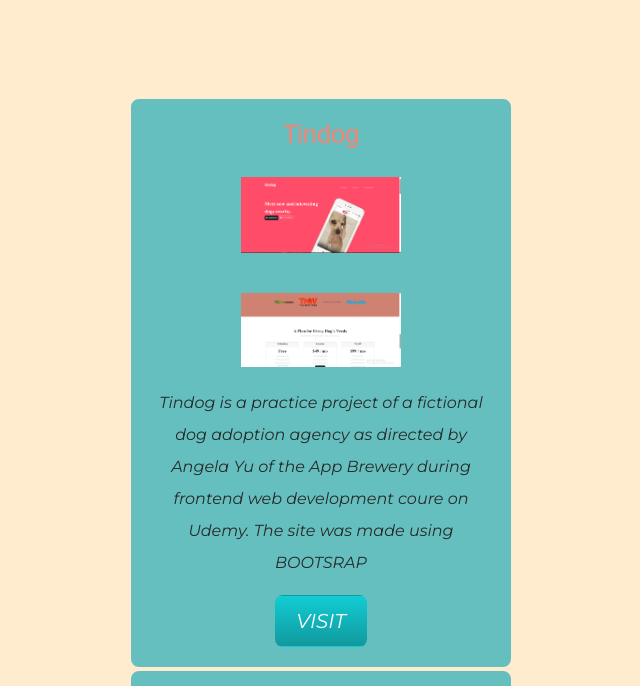
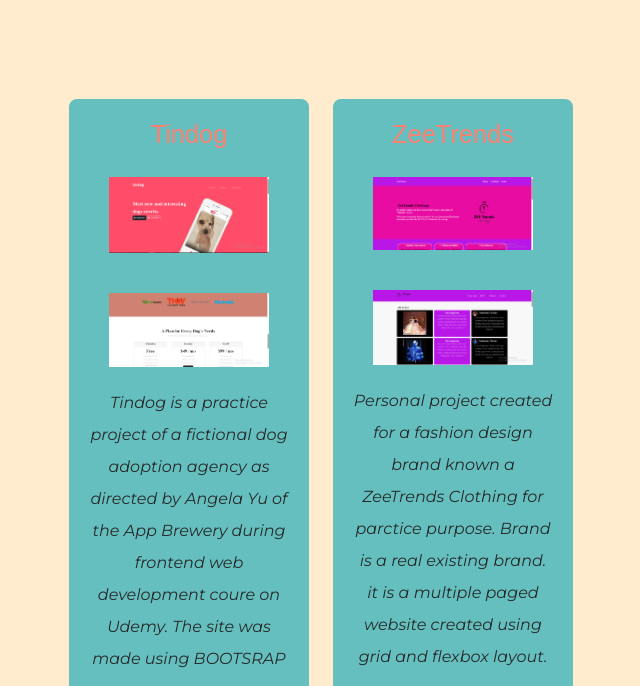
Before and after one commit to WahabAG/My-Website, a plain HTML site: page index.html in a window 768 px wide. Shown: the part 2939-3625 px from the top of the page, without its empty margins (63-703 px from the left). Drawn offline with nearby package versions, Linux system fonts and the light colour scheme.

Commit message:
fixing skewness on small viewports

```diff
--- a/styles.css
+++ b/styles.css
@@ -92,7 +92,7 @@
     left: 280px;
 }
 .skill-row {
-    margin: 100px auto 100px auto;
+    margin: 100px auto;
     width: 50%;
     padding: 20px;
 }
@@ -121,14 +121,15 @@
 }
 .portfolio {
     width: 50%;
-    margin: 100px auto 100px auto;
+    margin: 100px auto;
 }
 #projects{
-    margin: 100px auto 100px auto;
+    margin: 100px auto;
     display: grid;
     justify-items: center;
-    justify-content: space-around;
+    justify-content: center;
     grid-template-columns: repeat(3, 1fr) ;
+    gap: 20px;
 }
 .project1, .project2, .project3 {
     background: #66BFBF;
@@ -136,13 +137,28 @@
     border-radius: 10px;
     padding: 20px;
 }
-@media (max-width:768px) {
-    #projects{
-        grid-template-columns:1fr;
+/* Phones (portrait) */
+@media (max-width: 576px) {
+    #projects {
+        grid-template-columns: 1fr;   /* single column */
         justify-items: center;
-        justify-content: space-around;
+        justify-content: center;
+        gap: 20px;
     }
 }
+
+/* Tablets (portrait & small landscape) */
+@media (max-width: 768px) and (min-width: 577px) {
+    #projects {
+        grid-template-columns: repeat(2, 1fr);  /* two equal columns */
+        justify-items: center;
+        justify-content: center;
+        gap: 20px;
+    }
+}
+
+
+
 
 
 .projImg{
```
